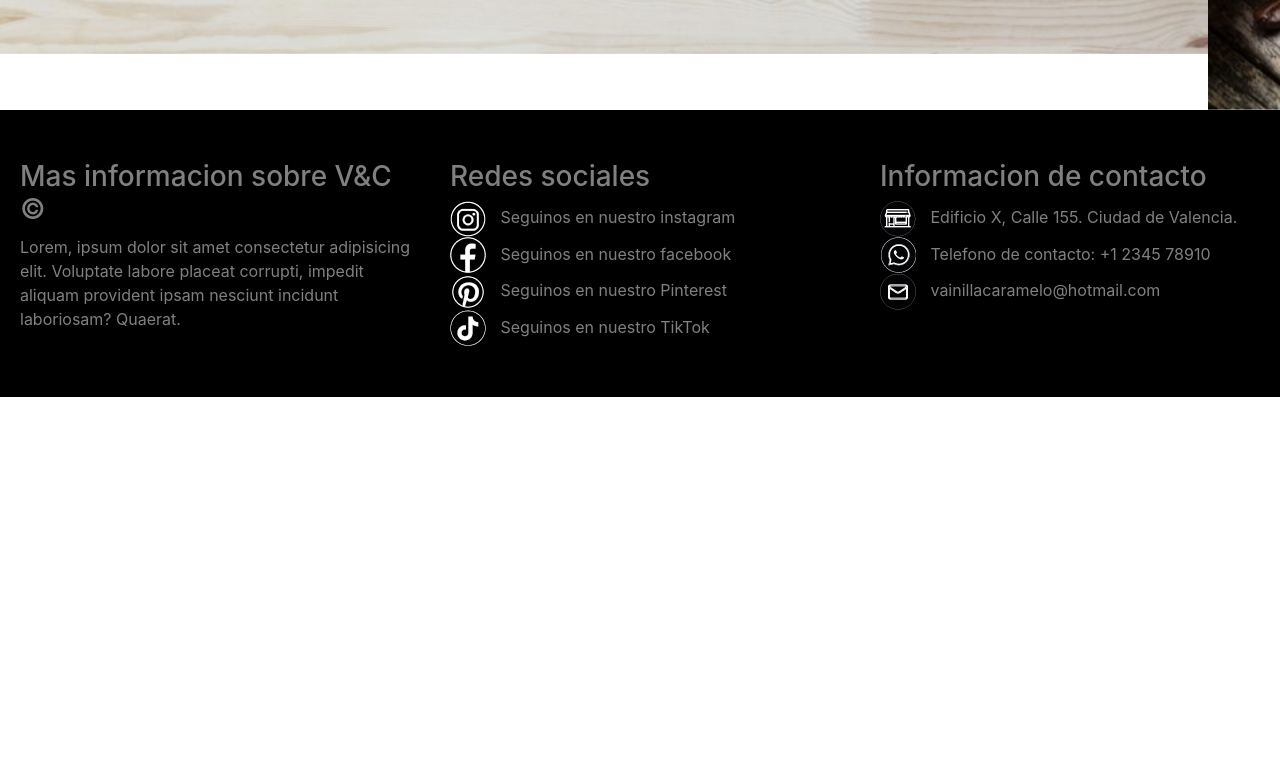
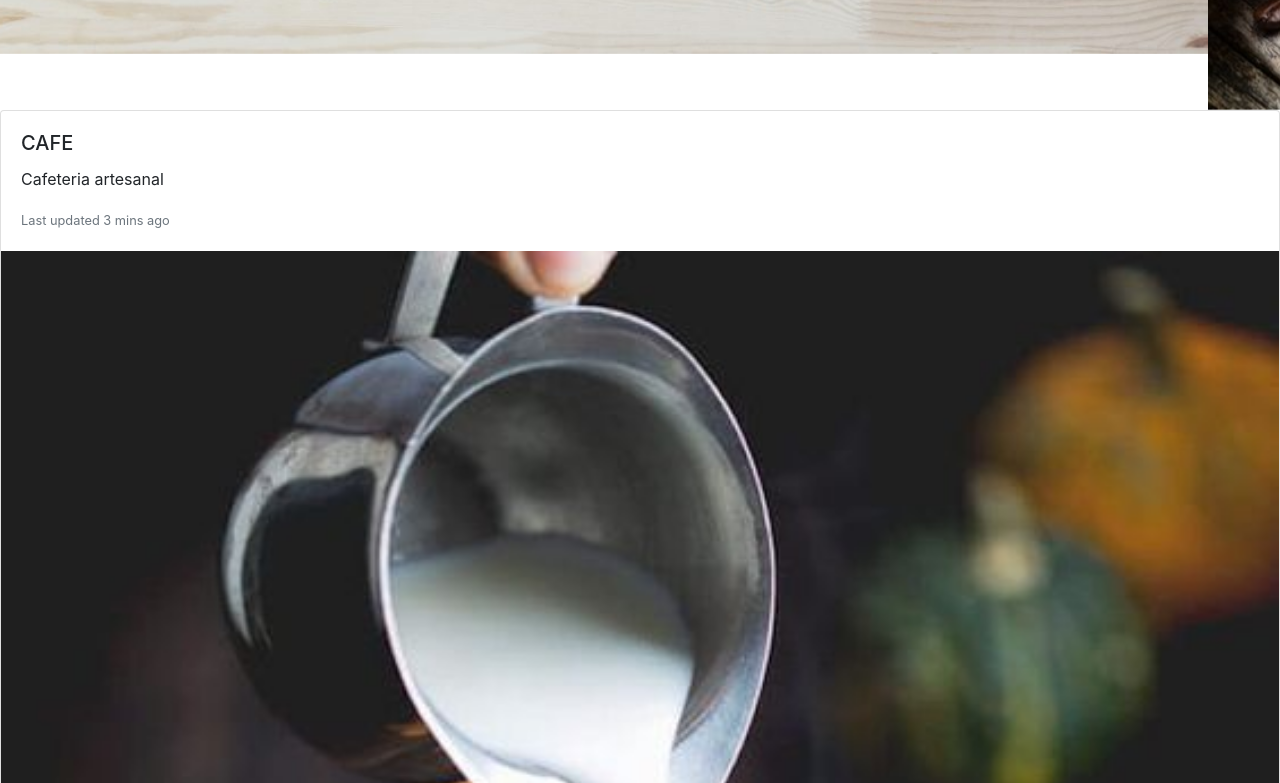
Before and after one commit to Latoomurua/proyecto_VC, a website: page views/galeria.html in a window 1280 px wide. Shown: the part 597-1380 px from the top of the page. Before the commit the page ends 994 px from the top, so only its background shows below. Drawn offline with nearby package versions, Linux system fonts and the light colour scheme.

Commit message:
desafio complementario

```diff
--- a/views/galeria.html
+++ b/views/galeria.html
@@ -75,6 +75,15 @@
             </div>
         </div>
     </div>
+    <!--CARDS-->
+    <div class="card">
+      <div class="card-body">
+        <h5 class="card-title">CAFE</h5>
+        <p class="card-text">Cafeteria artesanal</p>
+        <p class="card-text"><small class="text-muted">Last updated 3 mins ago</small></p>
+      </div>
+      <img src="../images/cafeArtesanal.jpg" class="card-img-bottom" alt="cafeteria artesanal">
+    </div>
     <!--FOOTER-->
     <div class="container-fluid">
         <footer class="row footerBg paddingTB">
```
Also changed, not shown: images/cafeArtesanal.jpg (added), images/frappeCafe.jpg (added), images/petFriendly.png (added).
